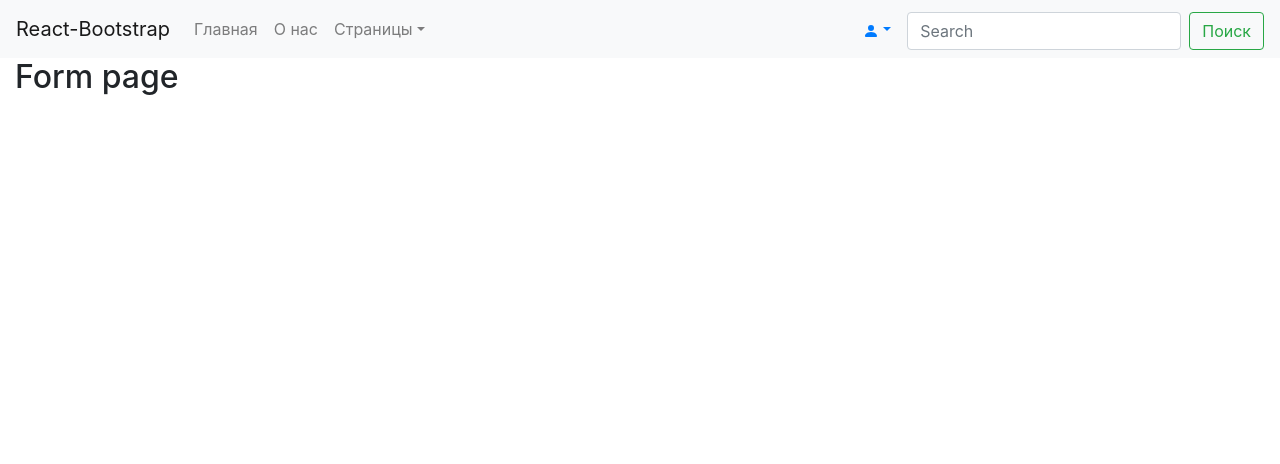
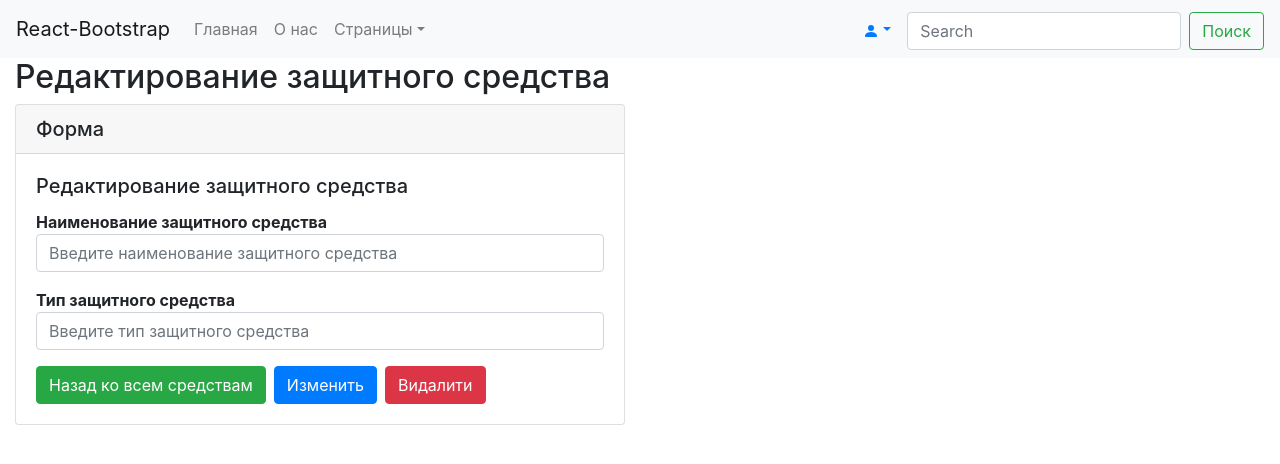
Before and after one commit to yurii-sychov/repair.pp.ua, a React (Create React App) app: page /protective-arsenal/edit/1 in a window 1280 px wide. Shown: the top 464 px of the page. Built offline with nearby package versions, Linux system fonts and the light colour scheme; no server answers.

Commit message:
2020-11-11_11-48

```diff
--- a/src/App.js
+++ b/src/App.js
@@ -4,7 +4,7 @@ import Home from './Components/Home';
 import About from './Components/About';
 
 import ProtectiveArsenalContent from './Components/Pages/ProtectiveArsenal/ProtectiveArsenalContent';
-import ProtectiveArsenalForm from './Components/Pages/ProtectiveArsenal/ProtectiveArsenalForm';
+import ProtectiveArsenalUpdate from './Components/Pages/ProtectiveArsenal/ProtectiveArsenalUpdate';
 import ProtectiveArsenalView from './Components/Pages/ProtectiveArsenal/ProtectiveArsenalView';
 
 import Page404 from './Components/Page404';
@@ -17,7 +17,7 @@ const App = () => {
 				<Route path="/about" component={About} />
 
 				<Route exact path="/protective-arsenal" component={ProtectiveArsenalContent} />
-				<Route path="/protective-arsenal/edit/:id" component={ProtectiveArsenalForm} />
+				<Route path="/protective-arsenal/edit/:id" component={ProtectiveArsenalUpdate} />
 				<Route path="/protective-arsenal/view/:id" component={ProtectiveArsenalView} />
 
 				<Route render={function () {
--- a/src/Components/Pages/ProtectiveArsenal/ProtectiveArsenalContent.js
+++ b/src/Components/Pages/ProtectiveArsenal/ProtectiveArsenalContent.js
@@ -3,20 +3,20 @@ import { Container, Row, Col, Table, Spinner } from 'react-bootstrap';
 import Header from '../../Header';
 import { BsPencil, BsEye, BsTrash } from "react-icons/bs";
 import { Link } from "react-router-dom";
-import initDatatables from '../../../Helper/Datatables';
+import { initDatatables, destroyDatatables } from '../../../Helper/Datatables';
 
-const $ = require('jquery');
+// const $ = require('jquery');
 
 class ProtectiveArsenalContent extends React.Component {
 	constructor(props) {
 		super(props);
 		this.state = {
-			posts: []
+			protectiveArsenals: []
 		};
 	}
 
 	async componentDidMount() {
-		// const columns = [
+		const columns = [
 		// 	{
 		// 		title: '#',
 		// 		width: '5%',
@@ -75,7 +75,7 @@ class ProtectiveArsenalContent extends React.Component {
 		// 			return '<Link to="/protective-arsenal/edit/' + data + '">Видалити</Link>';
 		// 		}
 		// 	}
-		// ];
+		];
 		console.log('componentDidMount()', 'Вы пришли на страницу ' + this.props.location.pathname);
 		await this.getData();
 		initDatatables();
@@ -83,7 +83,8 @@ class ProtectiveArsenalContent extends React.Component {
 
 	async componentWillUnmount() {
 		console.log('componentWillUnmount()', 'Вы ушли со страницы ' + this.props.location.pathname);
-		$('#DataTable_wrapper').find('table').DataTable().destroy(true);
+		destroyDatatables();
+		// console.log( $('#DataTable_wrapper').find('table').DataTable().destroy(true) );
 	}
 
 	async getData() {
@@ -91,7 +92,7 @@ class ProtectiveArsenalContent extends React.Component {
 		if (response.ok) {
 			let json = await response.json();
 			this.setState({
-				posts: json.data
+				protectiveArsenals: json.data
 			})
 		} else {
 			alert("Ошибка HTTP: " + response.status);
@@ -138,7 +139,7 @@ class ProtectiveArsenalContent extends React.Component {
 									</tr>
 								</thead>
 								<tbody>
-									{!this.state.posts.length
+									{!this.state.protectiveArsenals.length
 										?
 										<tr className="text-center">
 											<td colSpan="9">
@@ -146,7 +147,7 @@ class ProtectiveArsenalContent extends React.Component {
 											</td>
 										</tr>
 										:
-										this.state.posts.map(post =>
+										this.state.protectiveArsenals.map(post =>
 											<tr key={post.id}>
 												<td className="text-center">{post.id}</td>
 												<td>{post.filial}</td>
--- a/src/Components/Pages/ProtectiveArsenal/ProtectiveArsenalForm.js
+++ b/src/Components/Pages/ProtectiveArsenal/ProtectiveArsenalForm.js
@@ -1,20 +1,42 @@
-import { Container, Row, Col } from 'react-bootstrap';
-import Header from '../../Header';
+import { Container, Row, Col, Card, Form, Button } from 'react-bootstrap';
+import { Link } from "react-router-dom";
 
-const Form = (props) => {
-    console.log('Props Form', props);
+const ProtectiveArsenalForm = (props) => {
+	console.log("FORM", props)
 	return (
 		<>
-            <Header />
 			<Container fluid>
 				<Row>
-                    <Col>
-                        <h2>Form page</h2>
+					<Col md={6}>
+						<h2>{props.action === 'update' ? 'Редактирование защитного средства' : 'Создание защитного средства'}</h2>
+						<Card>
+							<Card.Header as="h5">Форма</Card.Header>
+							<Card.Body>
+								<Card.Title>{props.action === 'update' ? 'Редактирование защитного средства' : 'Создание защитного средства'}</Card.Title>
+								<Card.Text as="div">
+									<Form>
+										<Form.Group controlId="formName">
+											<Form.Label as="strong">Наименование защитного средства</Form.Label>
+											<Form.Control type="text" placeholder="Введите наименование защитного средства" value={props.data.name ?  props.data.name : ""} onChange={()=>{}} />
+										</Form.Group>
+
+										<Form.Group controlId="formType">
+											<Form.Label as="strong">Тип защитного средства</Form.Label>
+											<Form.Control type="text" placeholder="Введите тип защитного средства" value={props.data.type ?  props.data.type : ""} onChange={()=>{}} />
+										</Form.Group>
+
+										<Link className="btn btn-success mr-2" to="/protective-arsenal">Назад ко всем средствам</Link>
+										<Button variant="primary" type="submit" className="mr-2">{ props.action === 'update' ? 'Изменить' : 'Создать'}</Button>
+										<Button variant="danger" type="submit" className="mr-2 right">Видалити</Button>
+									</Form>
+								</Card.Text>
+							</Card.Body>
+						</Card>
 					</Col>
 				</Row>
 			</Container>
 		</>
-    );
+	)
 }
 
-export default Form;
+export default ProtectiveArsenalForm;
--- /dev/null
+++ b/src/Components/Pages/ProtectiveArsenal/ProtectiveArsenalUpdate.js
@@ -0,0 +1,47 @@
+import React from 'react';
+// import { Container, Row, Col, Card, Button } from 'react-bootstrap';
+import Header from '../../Header';
+// import { BsPencil, BsEye, BsTrash } from "react-icons/bs";
+
+
+import ProtectiveArsenalForm from './ProtectiveArsenalForm';
+
+class ProtectiveArsenalUpdate extends React.Component {
+	constructor(props) {
+		super(props);
+		this.state = {
+			protectiveArsenal: {}
+		};
+	}
+
+	componentDidMount() {
+		this.getData(this.props.match.params.id);
+	}
+
+	async getData(id) {
+		let response = await fetch('https://sychov.pp.ua/api/protective_arsenal/get_one_data/' + id)
+		if (response.ok) {
+			let json = await response.json();
+			this.setState({
+				protectiveArsenal: json.data
+			});
+		} else {
+			alert("Ошибка HTTP: " + response.status);
+		}
+	}
+
+	deleteRow(event) {
+		window.location.href = '/protective-arsenal';
+	}
+
+	render() {
+		return (
+			<>
+				<Header />
+				<ProtectiveArsenalForm data={this.state.protectiveArsenal} action="update" />
+			</>
+		);
+	}
+}
+
+export default ProtectiveArsenalUpdate;
--- a/src/Components/Pages/ProtectiveArsenal/ProtectiveArsenalView.js
+++ b/src/Components/Pages/ProtectiveArsenal/ProtectiveArsenalView.js
@@ -8,7 +8,7 @@ class ProtectiveArsenalView extends React.Component {
 	constructor(props) {
 		super(props);
 		this.state = {
-			post: {}
+			protectiveArsenal: {}
 		};
 	}
 
@@ -21,7 +21,7 @@ class ProtectiveArsenalView extends React.Component {
 		if (response.ok) {
 			let json = await response.json();
 			this.setState({
-				post: json.data
+				protectiveArsenal: json.data
 			});
 		} else {
 			alert("Ошибка HTTP: " + response.status);
@@ -43,15 +43,15 @@ class ProtectiveArsenalView extends React.Component {
 							<Card>
 								<Card.Header as="h5">Информация о защитном средстве</Card.Header>
 								<Card.Body>
-									<Card.Title>{this.state.post.title}</Card.Title>
+									<Card.Title>{this.state.protectiveArsenal.title}</Card.Title>
 									<Card.Text as="div">
 										<dl className="row">
 											<dt className="col-sm-3">ID:</dt>
-											<dd className="col-sm-9">{this.state.post.id}</dd>
+											<dd className="col-sm-9">{this.state.protectiveArsenal.id}</dd>
 											<dt className="col-sm-3">Подстанция:</dt>
-											<dd className="col-sm-9">{this.state.post.stantion_id}</dd>
+											<dd className="col-sm-9">{this.state.protectiveArsenal.stantion_id}</dd>
 											<dt className="col-sm-3">Наименование:</dt>
-											<dd className="col-sm-9">{this.state.post.name}</dd>
+											<dd className="col-sm-9">{this.state.protectiveArsenal.name}</dd>
 										</dl>
 									</Card.Text>
 									<Link className="btn btn-primary" to="/protective-arsenal">Ко всем средствам</Link>
--- a/src/Helper/Datatables.js
+++ b/src/Helper/Datatables.js
@@ -2,7 +2,7 @@ const $ = require('jquery');
 $.DataTable = require('datatables.net');
 require('datatables.net-bs4');
 
-const initDatatables = () => {
+export const initDatatables = () => {
     $('#DataTable').DataTable({
         dom: "<'row'<'col-sm-12 col-md-6'l><'col-sm-12 col-md-6 text-right'f>>" +
             "<'row'<'col-sm-12'tr>>" +
@@ -17,10 +17,10 @@ const initDatatables = () => {
         pagingType: "full_numbers",
         language: {
             "paginate": {
-                "first": "Началоdddddddddddddgvgdefgdfgf",
-                "last": "Конец",
-                "next": "Вперёд",
-                "previous": "Назад"
+                "first": "<<",
+                "last": ">>",
+                "next": ">",
+                "previous": "<"
             },
             "search": "Поиск",
             "lengthMenu":     "Показано записей _MENU_",
@@ -31,4 +31,7 @@ const initDatatables = () => {
     });
 }
 
-export default initDatatables;
+export const destroyDatatables = () => {
+    // console.log('destroy')
+    $('#DataTable_wrapper').find('table').DataTable().destroy(true);
+}
```
Also changed, not shown: src/Components/Pages/ProtectiveArsenal/ProtectiveArsenalCreate.js (added). Lines whose indentation alone changed are shown as unchanged.
